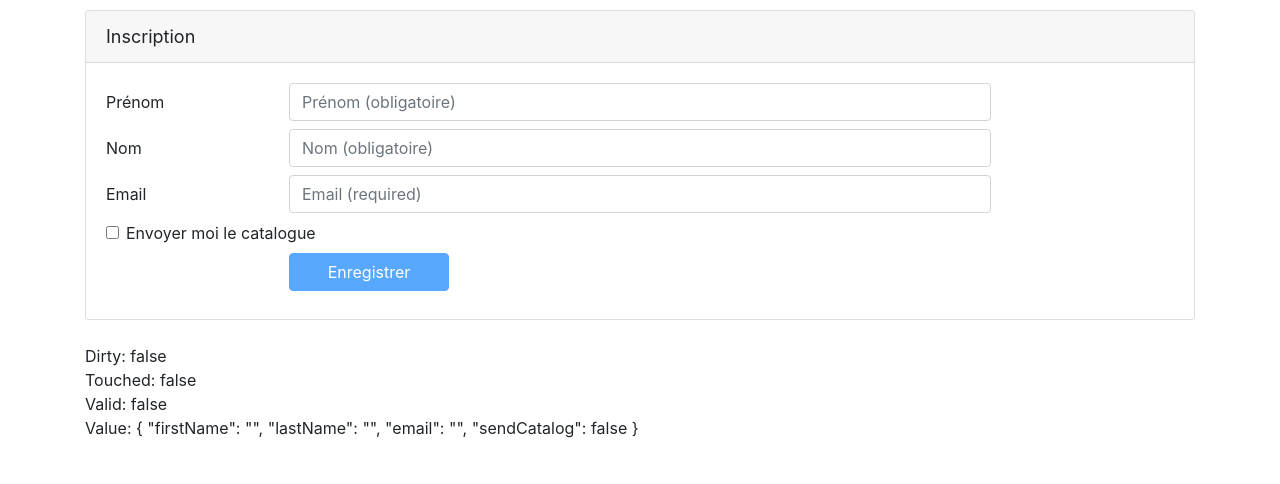
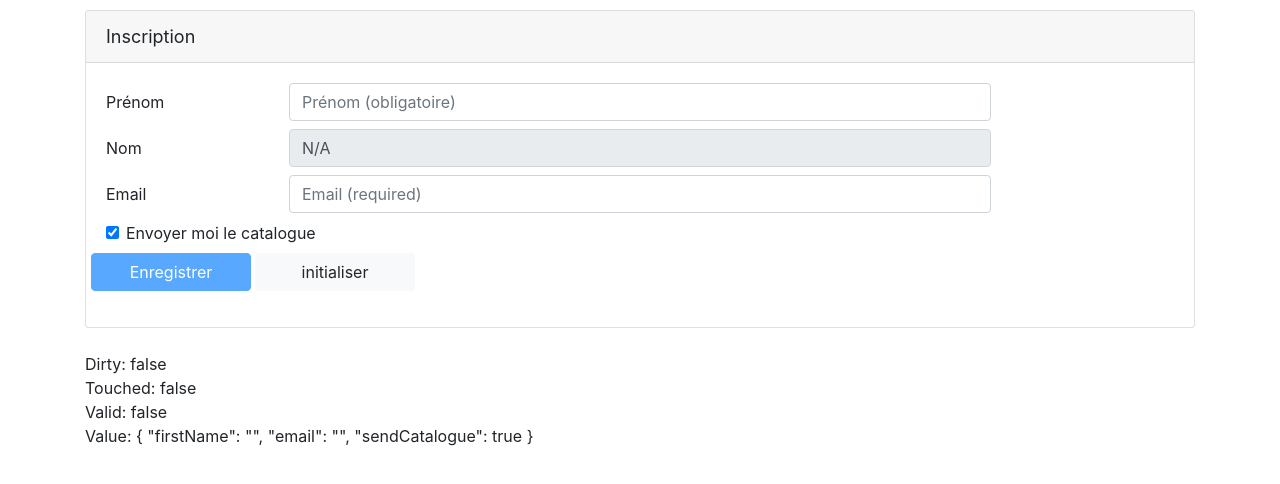
Before and after one commit to nabilkharchoufa/Angular-Beginner, an Angular app: page / in a window 1280 px wide. Shown: the top 484 px of the page. Built offline with nearby package versions, Linux system fonts and the light colour scheme.

Commit message:
done forms/step-03

```diff
--- a/src/app/app.module.ts
+++ b/src/app/app.module.ts
@@ -3,7 +3,7 @@ import { NgModule } from '@angular/core';
 
 import { AppRoutingModule } from './app-routing.module';
 import { AppComponent } from './app.component';
-import { FormsModule } from '@angular/forms';
+import { ReactiveFormsModule   } from '@angular/forms';
 import { UserComponent } from './user/user.component';
 
 @NgModule({
@@ -13,7 +13,7 @@ import { UserComponent } from './user/user.component';
   ],
   imports: [
     BrowserModule,
-    FormsModule
+    ReactiveFormsModule
   ],
   bootstrap: [AppComponent]
 })
--- a/src/app/user/user.component.html
+++ b/src/app/user/user.component.html
@@ -4,19 +4,20 @@
   </div>
 
   <div class="card-body">
-    <form novalidate (ngSubmit)="save(signupForm)" #signupForm="ngForm">
+    <form novalidate (ngSubmit)="save()" [formGroup]="userForm">
 
       <div class="form-group row mb-2">
         <label class="col-md-2 col-form-label" for="firstNameId">Prénom</label>
         <div class="col-md-8">
           <input class="form-control" id="firstNameId" type="text" placeholder="Prénom (obligatoire)" required
-            minlength="3" [(ngModel)]=user.firstName name="firstName" #firstNameVar="ngModel"
-            [ngClass]="{'is-invalid': (firstNameVar.touched || firstNameVar.dirty) && !firstNameVar.valid }" />
+            minlength="3"
+            formControlName="firstName"
+            [ngClass]="{'is-invalid': (userForm.get('firstName').touched || userForm.get('firstName').dirty) && !userForm.get('firstName').valid }" />
           <span class="invalid-feedback">
-            <span *ngIf="firstNameVar.errors?.required">
+            <span *ngIf="userForm.get('firstName').errors?.required">
               Le prénom est obligatoir.
             </span>
-            <span *ngIf="firstNameVar.errors?.minlength">
+            <span *ngIf="userForm.get('firstName').errors?.minlength">
               le prénom doit contenir au minimum 3 caractères.
             </span>
           </span>
@@ -27,13 +28,14 @@
         <label class="col-md-2 col-form-label" for="lastNameId">Nom</label>
         <div class="col-md-8">
           <input class="form-control" id="lastNameId" type="text" placeholder="Nom (obligatoire)" required
-            maxlength="50" [(ngModel)]="user.lastName" name="lastName" #lastNameVar="ngModel"
-            [ngClass]="{'is-invalid': (lastNameVar.touched || lastNameVar.dirty) && !lastNameVar.valid }" />
+            formControlName="lastName"
+            maxlength="50"
+            [ngClass]="{'is-invalid': (userForm.get('lastName').touched || userForm.get('lastName').dirty) && !userForm.get('lastName').valid }" />
           <span class="invalid-feedback">
-            <span *ngIf="lastNameVar.errors?.required">
+            <span *ngIf="userForm.get('lastName').errors?.required">
               Le nom est obligatoir.
             </span>
-            <span *ngIf="lastNameVar.errors?.maxlength">
+            <span *ngIf="userForm.get('lastName').errors?.maxlength">
               le nom doit contenir au maximum 50 caractères.
             </span>
           </span>
@@ -44,13 +46,13 @@
         <label class="col-md-2 col-form-label" for="emailId">Email</label>
         <div class="col-md-8">
           <input class="form-control" id="emailId" type="email" placeholder="Email (required)" required email
-            [(ngModel)]="user.email" name="email" #emailVar="ngModel"
-            [ngClass]="{'is-invalid': (emailVar.touched || emailVar.dirty) && !emailVar.valid }" />
+            formControlName="email"
+            [ngClass]="{'is-invalid': (userForm.get('email').touched || userForm.get('email').dirty) && !userForm.get('email').valid }" />
           <span class="invalid-feedback">
-            <span *ngIf="emailVar.errors?.required">
+            <span *ngIf="userForm.get('email').errors?.required">
               Merci de saisir une adresse mail.
             </span>
-            <span *ngIf="emailVar.errors?.email">
+            <span *ngIf="userForm.get('email').errors?.email">
               Merci de saisir une adresse mail valid.
             </span>
           </span>
@@ -61,14 +63,14 @@
         <div class="col-md-8">
           <div class="form-check">
             <label class="form-check-label">
-              <input class="form-check-input" id="sendCatalogId" type="checkbox" [(ngModel)]="user.sendCatalog"
-                name="sendCatalog"> Envoyer moi le catalogue
+              <input class="form-check-input" id="sendCatalogId" type="checkbox" formControlName="sendCatalogue"
+              > Envoyer moi le catalogue
             </label>
           </div>
         </div>
       </div>
 
-      <div *ngIf="user.sendCatalog">
+      <!-- <div *ngIf="user.sendCatalog">
         <div class="form-group row mb-2">
           <label class="col-md-2 col-form-label pt-0">Type d'adresse</label>
           <div class="col-md-8">
@@ -131,21 +133,22 @@
               name="zip">
           </div>
         </div>
-      </div>
+      </div> -->
 
-      <div class="form-group row mb-2">
-        <div class="offset-md-2 col-md-4">
-          <button class="btn btn-primary mr-3" type="submit" style="width:160px"
-            [title]="signupForm.valid ? 'Enregistrer vos données' : 'Merci de corriger les erreurs pour pouvoir enregistrer '"
-            [disabled]="!signupForm.valid">
-            Enregistrer
+      <div class="form-group row">
+        <button class="btn btn-primary mr-1" type="submit" style="width:160px"
+          [title]="userForm.valid ? 'Enregistrer vos données' : 'Merci de corriger les erreurs pour pouvoir enregistrer '"
+          [disabled]="!userForm.valid">
+          Enregistrer
+        </button>
+          <button class="btn btn-light mr-1" style="width:160px" (click)="setData()">
+            initialiser
           </button>
-        </div>
       </div>
     </form>
   </div>
 </div>
-<br>Dirty: {{ signupForm.dirty }}
-<br>Touched: {{ signupForm.touched }}
-<br>Valid: {{ signupForm.valid }}
-<br>Value: {{ signupForm.value | json }}
+<br>Dirty: {{ userForm.dirty }}
+<br>Touched: {{ userForm.touched }}
+<br>Valid: {{ userForm.valid }}
+<br>Value: {{ userForm.value | json }}
--- a/src/app/user/user.component.ts
+++ b/src/app/user/user.component.ts
@@ -1,8 +1,6 @@
+import { FormGroup, FormBuilder } from '@angular/forms';
 import { Component, OnInit } from '@angular/core';
-import { NgForm } from '@angular/forms';
 import { User } from './user';
-
-
 @Component({
   selector: 'app-user',
   templateUrl: './user.component.html',
@@ -11,14 +9,30 @@ import { User } from './user';
 export class UserComponent implements OnInit {
 
   user = new User();
+  userForm: FormGroup;
 
-  constructor() { }
+  constructor(private formBuilder: FormBuilder) { }
 
   ngOnInit() {
+    this.userForm = this.formBuilder.group({
+      firstName: '',
+      lastName: { value: 'N/A', disabled: true },
+      email: '',
+      sendCatalogue: true
+    });
   }
 
   save() {
-    console.log(userForm.form);
-    console.log('Saved: ' + JSON.stringify(userForm.value));
+    console.log(this.userForm.value);
+    console.log('Saved: ' + JSON.stringify(this.userForm.value));
   }
+
+  setData() {
+    this.userForm.patchValue({
+      firstName: 'Ibrahim',
+      lastName: 'Lebœuf',
+      sendCatalogue: true
+    });
+  }
+
 }
```
Also changed, not shown: 2 other files (tests, documents, lock files or other folders).
